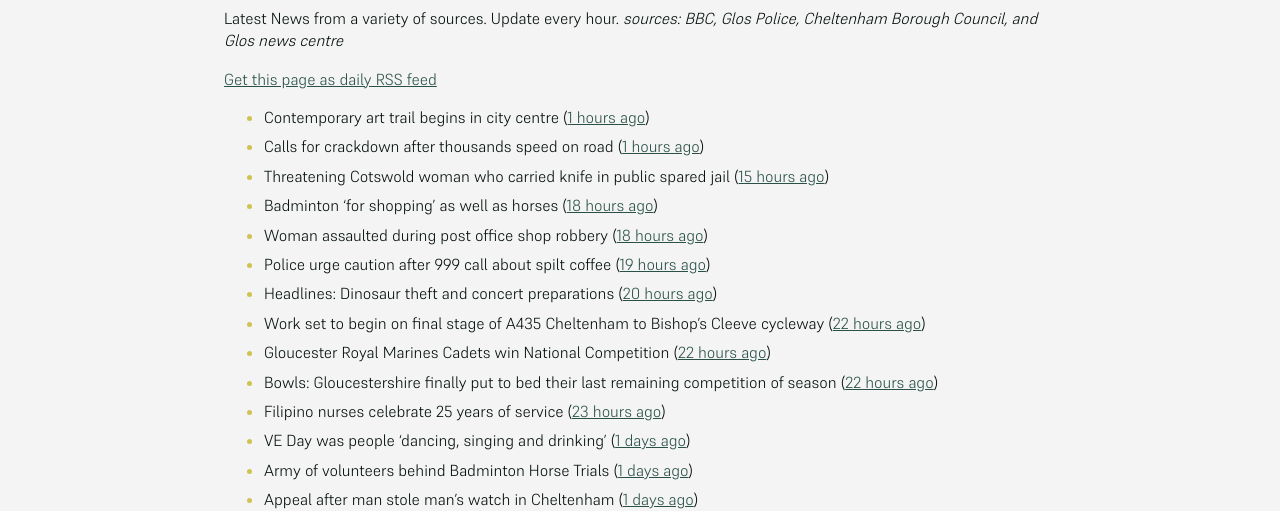
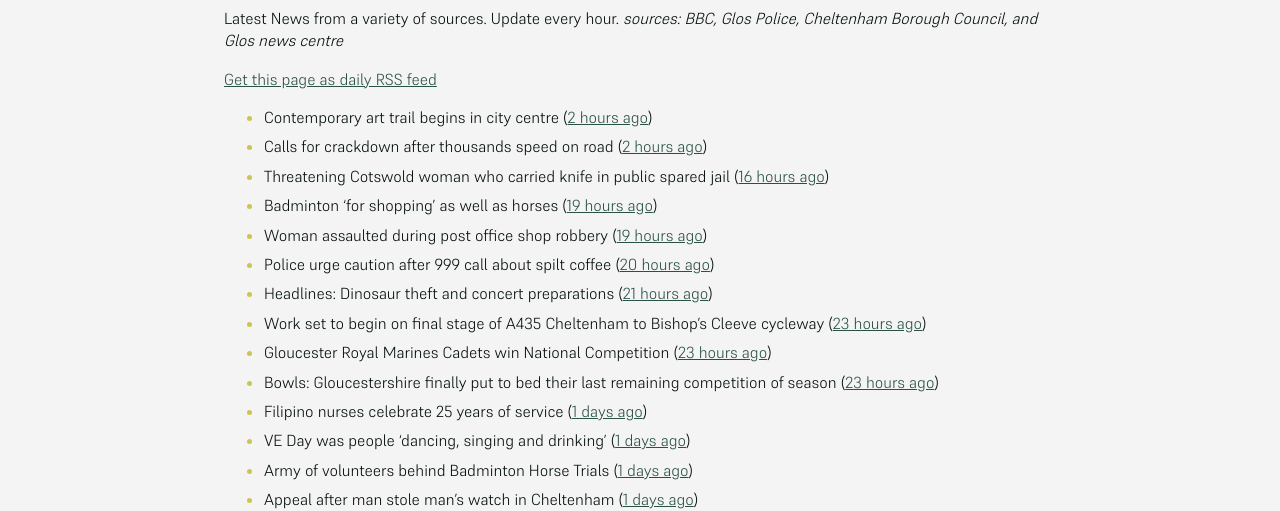
Before and after one commit to mat-0/cheltenham-open-data, a Jekyll site: the page built from _pages/news.md, in a window 1280 px wide. Shown: the part 266-777 px from the top of the page. Built offline with Jekyll 4.4.1, drawn with Linux system fonts in a browser that asks for light colours.

Commit message:
Updated 2025-05-07 07:58:07

```diff
--- a/_pages/news.md
+++ b/_pages/news.md
@@ -12,17 +12,17 @@ _sources: BBC, Glos Police, Cheltenham Borough Council, and Glos news centre_
 [Get this page as daily RSS feed](/daily.rss)
 
 <!-- news_marker starts -->
-- Contemporary art trail begins in city centre ([1 hours ago](https://www.bbc.com/news/articles/cdrg7pjg8pvo))
-- Calls for crackdown after thousands speed on road ([1 hours ago](https://www.bbc.com/news/articles/cj454v1qzrxo))
-- Threatening Cotswold woman who carried knife in public spared jail ([15 hours ago](https://gloucesternewscentre.co.uk/threatening-cotswold-woman-who-carried-knife-in-public-spared-jail/))
-- Badminton 'for shopping' as well as horses ([18 hours ago](https://www.bbc.com/news/articles/cqx4nl0w8x4o))
-- Woman assaulted during post office shop robbery ([18 hours ago](https://www.bbc.com/news/articles/cj454xw4qryo))
-- Police urge caution after 999 call about spilt coffee ([19 hours ago](https://www.bbc.com/news/articles/c4g9ng7z94jo))
-- Headlines: Dinosaur theft and concert preparations ([20 hours ago](https://www.bbc.com/news/articles/c99peejp40po))
-- Work set to begin on final stage of A435 Cheltenham to Bishop’s Cleeve cycleway ([22 hours ago](https://gloucesternewscentre.co.uk/work-set-to-begin-on-final-stage-of-a435-cheltenham-to-bishops-cleeve-cycleway/))
-- Gloucester Royal Marines Cadets win National Competition ([22 hours ago](https://gloucesternewscentre.co.uk/gloucester-royal-marines-cadets-win-national-competition/))
-- Bowls: Gloucestershire finally put to bed their last remaining competition of season ([22 hours ago](https://gloucesternewscentre.co.uk/bowls-gloucestershire-finally-put-to-bed-their-last-remaining-competition-of-season/))
-- Filipino nurses celebrate 25 years of service ([23 hours ago](https://gloucesternewscentre.co.uk/filipino-nurses-celebrate-25-years-of-service/))
+- Contemporary art trail begins in city centre ([2 hours ago](https://www.bbc.com/news/articles/cdrg7pjg8pvo))
+- Calls for crackdown after thousands speed on road ([2 hours ago](https://www.bbc.com/news/articles/cj454v1qzrxo))
+- Threatening Cotswold woman who carried knife in public spared jail ([16 hours ago](https://gloucesternewscentre.co.uk/threatening-cotswold-woman-who-carried-knife-in-public-spared-jail/))
+- Badminton 'for shopping' as well as horses ([19 hours ago](https://www.bbc.com/news/articles/cqx4nl0w8x4o))
+- Woman assaulted during post office shop robbery ([19 hours ago](https://www.bbc.com/news/articles/cj454xw4qryo))
+- Police urge caution after 999 call about spilt coffee ([20 hours ago](https://www.bbc.com/news/articles/c4g9ng7z94jo))
+- Headlines: Dinosaur theft and concert preparations ([21 hours ago](https://www.bbc.com/news/articles/c99peejp40po))
+- Work set to begin on final stage of A435 Cheltenham to Bishop’s Cleeve cycleway ([23 hours ago](https://gloucesternewscentre.co.uk/work-set-to-begin-on-final-stage-of-a435-cheltenham-to-bishops-cleeve-cycleway/))
+- Gloucester Royal Marines Cadets win National Competition ([23 hours ago](https://gloucesternewscentre.co.uk/gloucester-royal-marines-cadets-win-national-competition/))
+- Bowls: Gloucestershire finally put to bed their last remaining competition of season ([23 hours ago](https://gloucesternewscentre.co.uk/bowls-gloucestershire-finally-put-to-bed-their-last-remaining-competition-of-season/))
+- Filipino nurses celebrate 25 years of service ([1 days ago](https://gloucesternewscentre.co.uk/filipino-nurses-celebrate-25-years-of-service/))
 - VE Day was people 'dancing, singing and drinking' ([1 days ago](https://www.bbc.com/news/articles/cvg9y4pye5ro))
 - Army of volunteers behind Badminton Horse Trials ([1 days ago](https://www.bbc.com/news/articles/crrz4549z2po))
 - Appeal after man stole man’s watch in Cheltenham ([1 days ago](https://gloucesternewscentre.co.uk/appeal-after-man-stole-mans-watch-in-cheltenham/))
```
Also changed, not shown: _data/flood.json (+5 -69 lines), index.md (+5 -5 lines).
